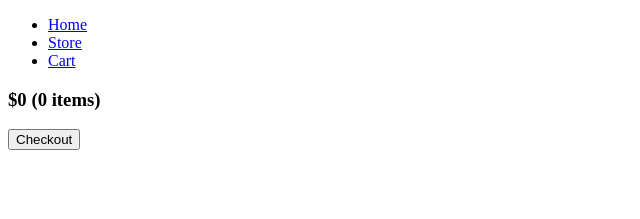
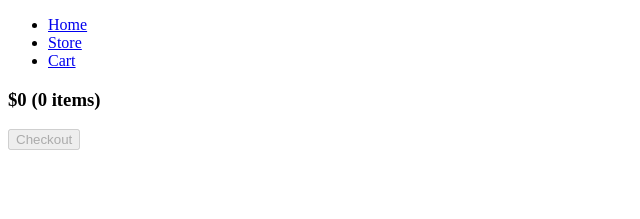
Before and after one commit to obviouslymilk/shopping-cart, a React (Create React App) app: page /cart in a window 1280 px wide. Shown: the top 219 px of the page, without its empty margins (0-640 px from the left). Built offline with nearby package versions, Linux system fonts and the light colour scheme.

Commit message:
Create checkout feature

```diff
--- a/src/components/Main.js
+++ b/src/components/Main.js
@@ -2,6 +2,7 @@ import { Routes, Route } from "react-router-dom";
 import Home from '../containers/Home';
 import Store from '../containers/Store'
 import Cart from '../containers/Cart'
+import Checkout from '../containers/Checkout'
 import data from '../data/products.json';
 import { useState } from "react";
 import Product from "../containers/Product";
@@ -47,6 +48,7 @@ export default function Main() {
             <Route path="store" element={<Store data={data.products} onAdd={handleAddToCart} />} />
             <Route path="product/:id" element={<Product data={data.products} onAdd={handleAddToCart} />} />
             <Route path="cart" element={<Cart cart={cart} onDelete={handleDeleteFromCart} onRemove={handleRemoveFromCart} onAdd={handleAddToCart} />} />
+            <Route path="checkout" element={<Checkout />} />
         </Routes>
     </main>
 }
--- a/src/components/cart/OrderSummary.js
+++ b/src/components/cart/OrderSummary.js
@@ -1,3 +1,5 @@
+import { Link } from "react-router-dom";
+
 const OrderSummary = ({ cart }) => {
     let sum = 0
     let quantity = 0;
@@ -8,7 +10,7 @@ const OrderSummary = ({ cart }) => {
     }
     return <div>
         <h3>${sum} ({quantity} items)</h3>
-        <button>Checkout</button>
+        <Link to="/checkout"><button disabled={quantity === 0 ? true : false}>Checkout</button></Link>
     </div>
 }
 
--- /dev/null
+++ b/src/containers/Checkout.js
@@ -0,0 +1,3 @@
+const Checkout = () => <h1>You made a fake purchase in a fake shop!</h1>
+
+export default Checkout;
```
